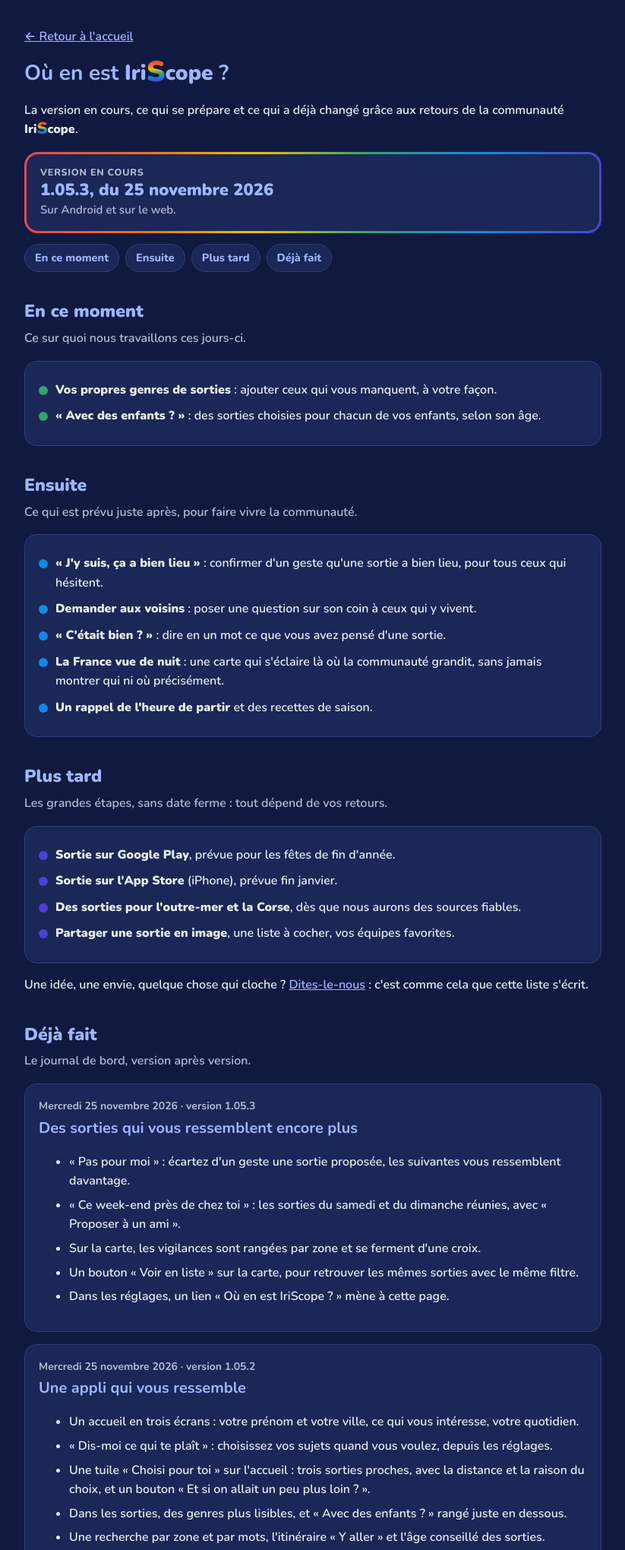
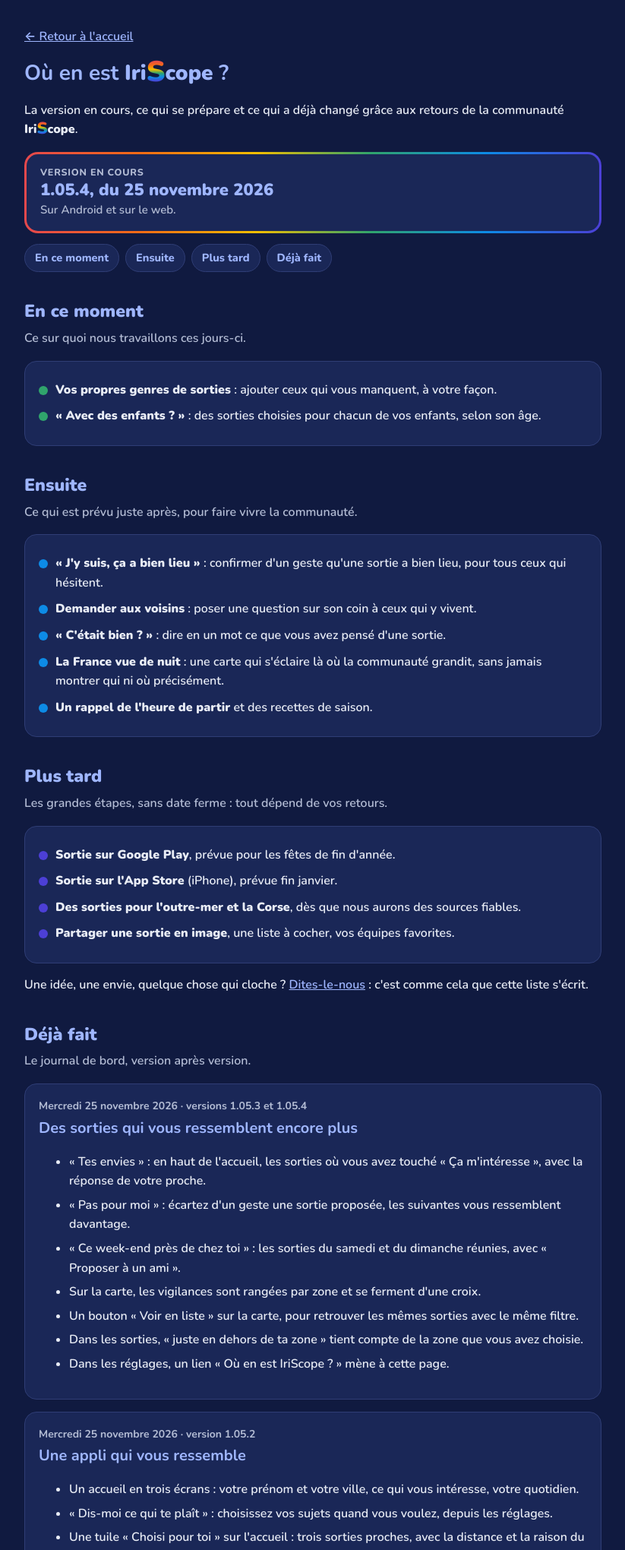
Before and after one commit to Hfoury/Iriscope-site, a plain HTML site: page journal/index.html in a window 1280 px wide. Shown: the top 2040 px of the page at 76% size, without its empty margins (228-1051 px from the left). Drawn offline with Linux system fonts and the light colour scheme.

Commit message:
Où en est IriScope : version 1.05.4
Co-Authored-By: Claude Fable 5.2 <noreply@anthropic.com>
Claude-Session: https://claude.ai/code/session_01U4FnNkUUq2wdax5161pEGH

```diff
--- a/journal/index.html
+++ b/journal/index.html
@@ -30,7 +30,7 @@ h2.t{font-size:23px;font-weight:900;margin:34px 0 4px}.lead{color:var(--muted);m
 <p><a href="/">← Retour à l'accueil</a></p>
 <h1>Où en est <span class="iri">Iri<span>S</span>cope</span> ?</h1>
 <p>La version en cours, ce qui se prépare et ce qui a déjà changé grâce aux retours de la communauté <span class="iri">Iri<span>S</span>cope</span>.</p>
-<div class="now"><small>Version en cours</small><b>1.05.3, du 25 novembre 2026</b><span>Sur Android et sur le web.</span></div>
+<div class="now"><small>Version en cours</small><b>1.05.4, du 25 novembre 2026</b><span>Sur Android et sur le web.</span></div>
 <ul class="sommaire"><li><a href="#suite">En ce moment</a></li><li><a href="#ensuite">Ensuite</a></li><li><a href="#plus-tard">Plus tard</a></li><li><a href="#fait">Déjà fait</a></li></ul>
 
 <h2 class="t" id="suite">En ce moment</h2>
@@ -63,13 +63,15 @@ h2.t{font-size:23px;font-weight:900;margin:34px 0 4px}.lead{color:var(--muted);m
 <h2 class="t" id="fait">Déjà fait</h2>
 <p class="lead">Le journal de bord, version après version.</p>
 <article>
-<time datetime="2026-11-25">Mercredi 25 novembre 2026 · version 1.05.3</time>
+<time datetime="2026-11-25">Mercredi 25 novembre 2026 · versions 1.05.3 et 1.05.4</time>
 <h2>Des sorties qui vous ressemblent encore plus</h2>
 <ul>
+<li>« Tes envies » : en haut de l'accueil, les sorties où vous avez touché « Ça m'intéresse », avec la réponse de votre proche.</li>
 <li>« Pas pour moi » : écartez d'un geste une sortie proposée, les suivantes vous ressemblent davantage.</li>
 <li>« Ce week-end près de chez toi » : les sorties du samedi et du dimanche réunies, avec « Proposer à un ami ».</li>
 <li>Sur la carte, les vigilances sont rangées par zone et se ferment d'une croix.</li>
 <li>Un bouton « Voir en liste » sur la carte, pour retrouver les mêmes sorties avec le même filtre.</li>
+<li>Dans les sorties, « juste en dehors de ta zone » tient compte de la zone que vous avez choisie.</li>
 <li>Dans les réglages, un lien « Où en est IriScope ? » mène à cette page.</li>
 </ul>
 </article>
```
Also changed, not shown: index.html (+1 -1 lines).
